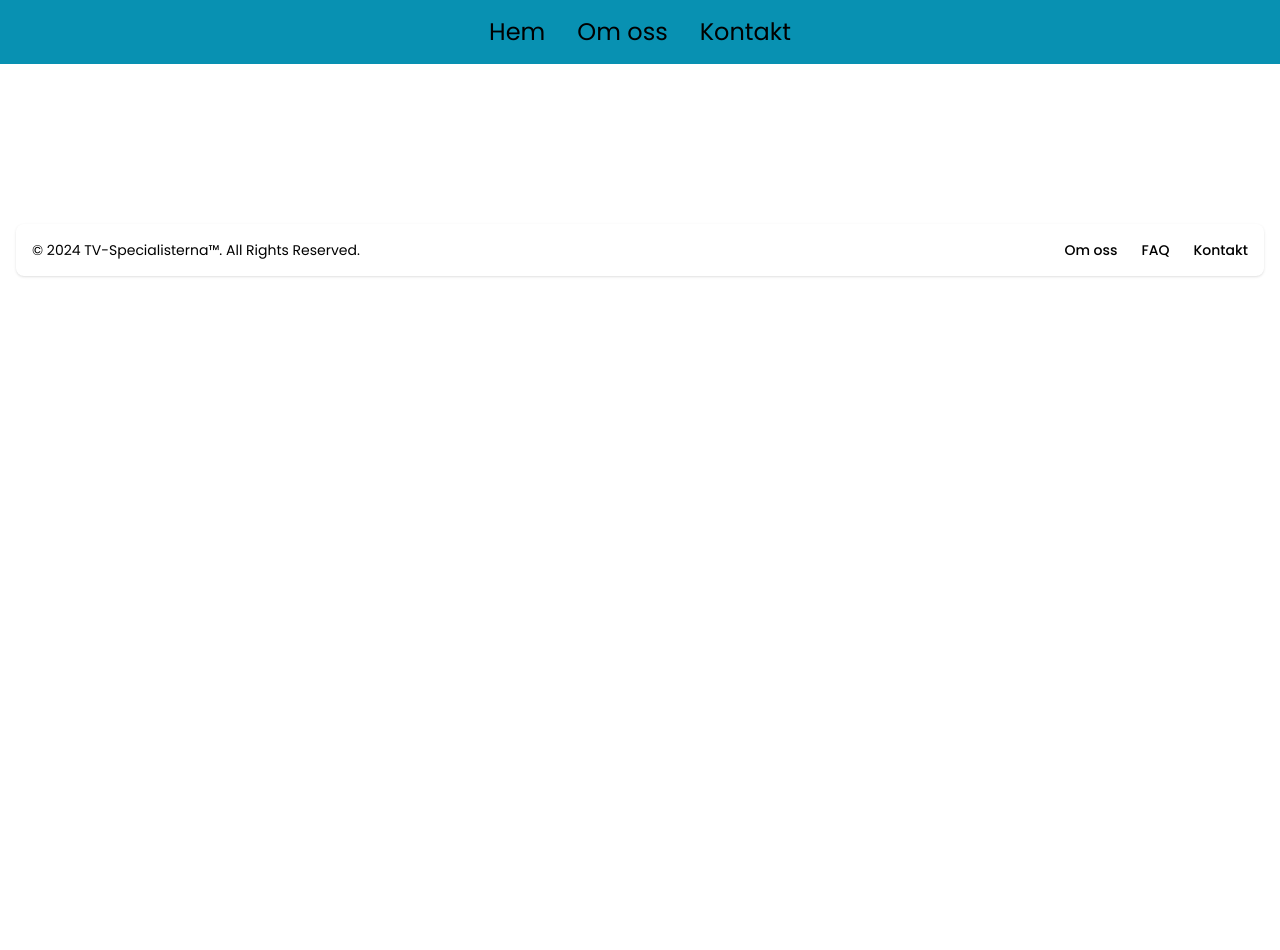
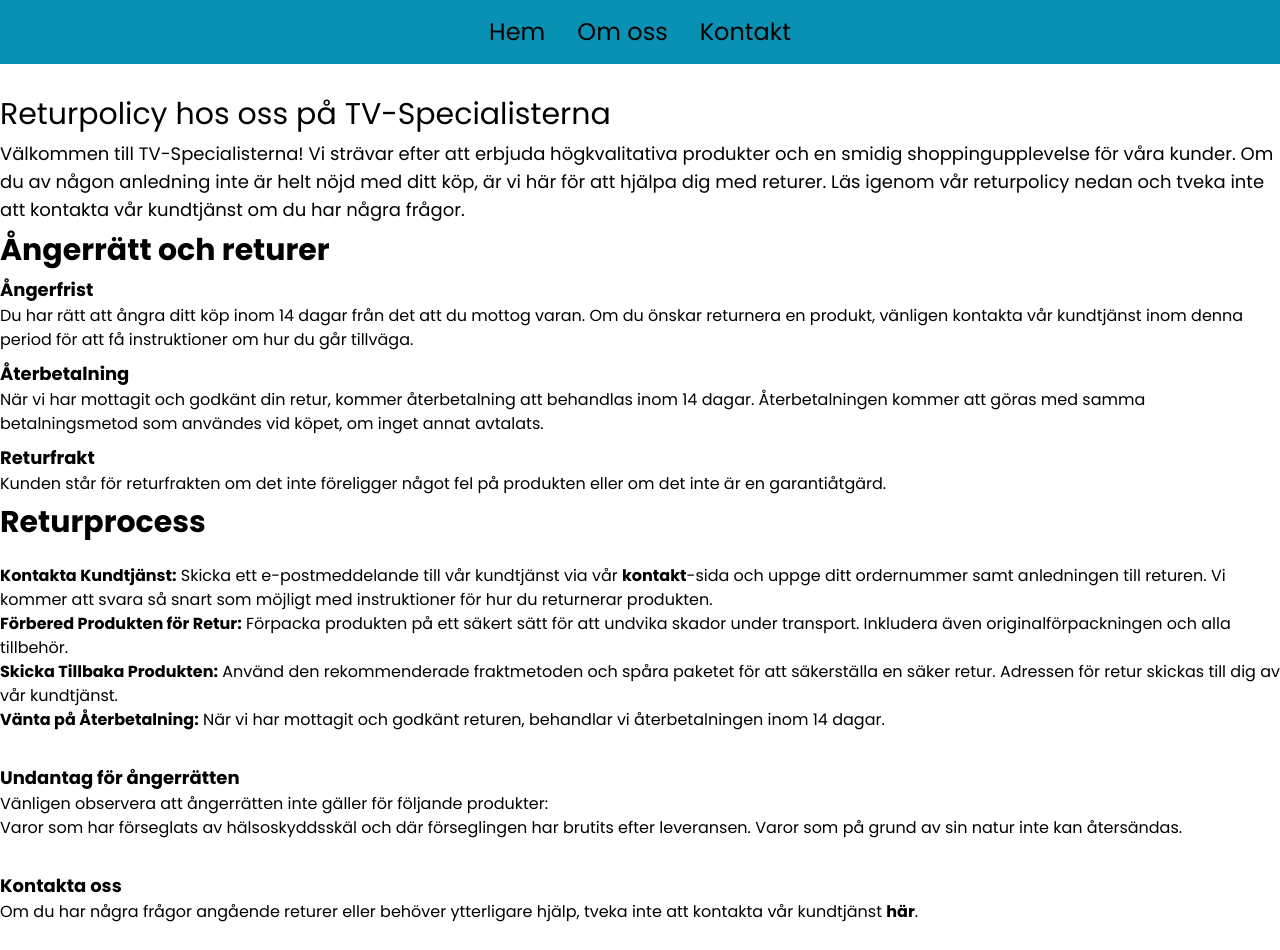
Before and after one commit to MalteNord/frontend-2-assignment, a React (Vite) app: page /returns in a window 1280 px wide. Shown: the top 950 px of the page. Before the commit the page ends 800 px from the top, so only its background shows below. Built offline with nearby package versions, Linux system fonts and the light colour scheme.

Commit message:
La till terms och returns i footer

```diff
--- a/src/App.jsx
+++ b/src/App.jsx
@@ -9,6 +9,8 @@
 import Checkout from "./components/checkout";
 import Home from "./components/home";
 import FAQ from "./components/faq";
+import Terms from "./components/terms";
+import Returns from "./components/returns";
 import "./index.css"
 
 
@@ -23,6 +25,8 @@
         <Route exact path="/about" element={<About />}/>
         <Route exact path="/contact" element={<Contact />}/>
         <Route exact path="/faq" element={<FAQ />}/>
+        <Route exact path="/terms" element={<Terms />}/>
+        <Route exact path="/returns" element={<Returns />}/>
       </Routes>
       <Footer />
     </Router>
--- a/src/components/faq.jsx
+++ b/src/components/faq.jsx
@@ -1,5 +1,6 @@
 import React from "react";
 import "../index.css"
+import { Link } from "react-router-dom";
 
 function FAQ(){
     return(
@@ -66,7 +67,7 @@
 <strong>
     <p>9. Kan jag få teknisk support om jag har problem med min TV-skärm?</p>
 </strong>
-- Absolut! Kontakta vår kundtjänst för teknisk support via <a className="hover:underline" href="/contact"> kontakt</a>, och vårt team kommer att hjälpa dig att lösa eventuella problem.
+- Absolut! Kontakta vår kundtjänst för teknisk support via <Link to="/contact" className="hover:underline"><strong>kontakt</strong></Link>, och vårt team kommer att hjälpa dig att lösa eventuella problem.
 <br />
 <br />
 
--- a/src/components/footer.jsx
+++ b/src/components/footer.jsx
@@ -19,6 +19,12 @@
             <Link to="/faq" className="hover:underline me-4 md:me-6">FAQ</Link>
         </li>
         <li>
+            <Link to="/terms" className="hover:underline me-4 md:me-6">Villkor</Link>
+        </li>
+        <li>
+            <Link to="/returns" className="hover:underline me-4 md:me-6">Returer</Link>
+        </li>
+        <li>
             <Link to="/contact" className="hover:underline">Kontakt</Link>
         </li>
     </ul>
--- /dev/null
+++ b/src/components/returns.jsx
@@ -0,0 +1,77 @@
+import React from "react";
+import "../index.css";
+import { Link } from "react-router-dom";
+
+function Returns(){
+    return (
+<>
+<div className="font-poppins container mx-auto mt-8">
+    <h1 className="text-3xl">Returpolicy hos oss på TV-Specialisterna</h1>
+    <div className="mt-2">
+        <p className="text-lg">
+        Välkommen till TV-Specialisterna! Vi strävar efter att erbjuda högkvalitativa produkter och en smidig shoppingupplevelse för våra kunder. Om du av någon anledning inte är helt nöjd med ditt köp, är vi här för att hjälpa dig med returer. Läs igenom vår returpolicy nedan och tveka inte att kontakta vår kundtjänst om du har några frågor.
+        </p>
+    </div>
+    <div className="mt-2">
+        <strong>
+        <p className="text-3xl mt-2">Ångerrätt och returer</p>
+        </strong>
+    </div>
+    <div>
+        <p>
+        <strong>
+        <p className="text-lg mt-2">Ångerfrist</p>
+        </strong>
+        Du har rätt att ångra ditt köp inom 14 dagar från det att du mottog varan. Om du önskar returnera en produkt, vänligen kontakta vår kundtjänst inom denna period för att få instruktioner om hur du går tillväga.
+        <br />
+        <strong>
+        <p className="text-lg mt-2">Återbetalning</p>
+        </strong>
+        När vi har mottagit och godkänt din retur, kommer återbetalning att behandlas inom 14 dagar. Återbetalningen kommer att göras med samma betalningsmetod som användes vid köpet, om inget annat avtalats.
+        <br />
+        <strong>
+        <p className="text-lg mt-2">Returfrakt</p>
+        </strong>
+        Kunden står för returfrakten om det inte föreligger något fel på produkten eller om det inte är en garantiåtgärd.
+        <br />
+        <strong>
+        <p className="text-3xl mt-2">Returprocess</p>
+        </strong>
+        <br />
+        <ul>
+        <li><strong>Kontakta Kundtjänst:</strong> Skicka ett e-postmeddelande till vår kundtjänst via vår <Link to="/contact" className="hover:underline"><strong>kontakt</strong></Link>-sida och uppge ditt ordernummer samt anledningen till returen. Vi kommer att svara så snart som möjligt med instruktioner för hur du returnerar produkten.</li>
+
+        <li><strong>Förbered Produkten för Retur:</strong> Förpacka produkten på ett säkert sätt för att undvika skador under transport. Inkludera även originalförpackningen och alla tillbehör.</li>
+
+        <li><strong>Skicka Tillbaka Produkten:</strong> Använd den rekommenderade fraktmetoden och spåra paketet för att säkerställa en säker retur. Adressen för retur skickas till dig av vår kundtjänst.</li>
+
+        <li><strong>Vänta på Återbetalning:</strong> När vi har mottagit och godkänt returen, behandlar vi återbetalningen inom 14 dagar.</li>
+
+        </ul>
+        <br />
+        <strong>
+        <p className="text-lg mt-2">Undantag för ångerrätten</p>
+        </strong>
+        Vänligen observera att ångerrätten inte gäller för följande produkter:
+        <br />
+        Varor som har förseglats av hälsoskyddsskäl och där förseglingen har brutits efter leveransen.
+        Varor som på grund av sin natur inte kan återsändas.
+        <br />
+        <br />
+        <strong>
+        <p className="text-lg mt-2">Kontakta oss</p>
+        </strong>
+        </p>
+        Om du har några frågor angående returer eller behöver ytterligare hjälp, tveka inte att kontakta vår kundtjänst <Link to="/contact" className="hover:underline"><strong>här</strong></Link>.
+        <br />
+        <br />
+        Tack för att du väljer TV-Specialisterna!
+
+
+    </div>
+</div>
+</>
+    );
+}
+
+export default Returns;
--- /dev/null
+++ b/src/components/terms.jsx
@@ -0,0 +1,70 @@
+import React from "react";
+import "../index.css";
+import { Link } from "react-router-dom";
+
+function Terms(){
+    return (
+<>
+<div className="font-poppins container mx-auto mt-8">
+<h1 className="text-3xl">Köpvillkor hos oss på TV-Specialisterna</h1>
+<div className="mt-2">
+        <p className="text-lg">
+        Välkommen till TV-Specialisterna! Nedan finner du våra köpvillkor som reglerar ditt användande av vår webbplats och dina köp hos oss. Genom att göra ett köp accepterar du dessa villkor, så vänligen läs igenom dem noggrant.
+        </p>
+        <p>
+        <strong>
+        <p className="text-3xl mt-2">Priser och betalning</p>
+        </strong>
+        <ul>
+            <li><strong>1.1 Priser: </strong>Alla priser anges i svenska kronor (SEK) och inkluderar moms. Eventuella fraktkostnader läggs till vid kassan.</li>
+            <li><strong>1.2 Betalning: </strong>Vi accepterar betalning via de vanligaste betalningsmetoderna, såsom kreditkort, faktura eller direkt banköverföring.</li>
+        </ul>
+        <br />
+        <strong>
+        <p className="text-3xl mt-2">2. Beställning och leverans</p>
+        </strong>
+        <ul>
+            <li><strong>2.1 Beställningsbekräftelse: </strong>När du har slutfört ditt köp skickas en beställningsbekräftelse till den e-postadress du angav vid köpet.</li>
+            <li><strong>2.2 Leveranstid: </strong>Vi strävar efter att leverera dina varor så snart som möjligt. Leveranstiden kan variera beroende på produkt och ort.</li>
+            <li><strong>2.3 Leveranskostnader: </strong>Leveranskostnader beror på vald fraktmetod och visas tydligt vid kassan.</li>
+        </ul>
+        <br />
+        <strong>
+        <p className="text-3xl mt-2">3. Ångerrätt och returer</p>
+        </strong>
+        <ul>
+            <li><strong>3.1 Ångerrätt: </strong>Du har rätt att ångra ditt köp inom 14 dagar från det att du mottog varan. Se vår separata returpolicy för mer information.</li>
+            <li><strong>3.2 Reklamation och Garanti: </strong>Vid fel eller brister i levererad vara, vänligen kontakta vår kundtjänst för reklamation och garantihantering.</li>
+        </ul>
+        <br />
+        <strong>
+        <p className="text-3xl mt-2">4. Personuppgifter</p>
+        </strong>
+        <ul>
+        <li><strong>4.1 Dataskydd: </strong>Vi behandlar dina personuppgifter i enlighet med gällande lagstiftning. Läs vår integritetspolicy för mer information.</li>
+        </ul>
+        <br />
+        <strong>
+        <p className="text-3xl mt-2">5. Ansvarsbegränsning</p>
+        </strong>
+        <ul>
+            <li><strong>5.1 Produktinformation: </strong>Vi strävar efter att ge så exakt och tydlig produktinformation som möjligt. Eventuella felaktigheter eller förändringar kan förekomma.</li>
+            <li><strong>5.2 Force Majeure: </strong>Vi är inte ansvariga för händelser utanför vår kontroll, såsom strejk, krig eller naturkatastrofer.</li>
+        </ul>
+        <br />
+        <strong>
+        <p className="text-3xl mt-2">6. Kontaktinformation</p>
+        </strong>
+        Om du har några frågor angående returer eller behöver ytterligare hjälp, tveka inte att kontakta vår kundtjänst <Link to="/contact" className="hover:underline"><strong>här</strong></Link>.
+        <br />
+        <br />
+        Tack för att du väljer TV-Specialisterna!
+        </p>
+
+    </div>
+</div>
+</>
+    );
+}
+
+export default Terms;
```
